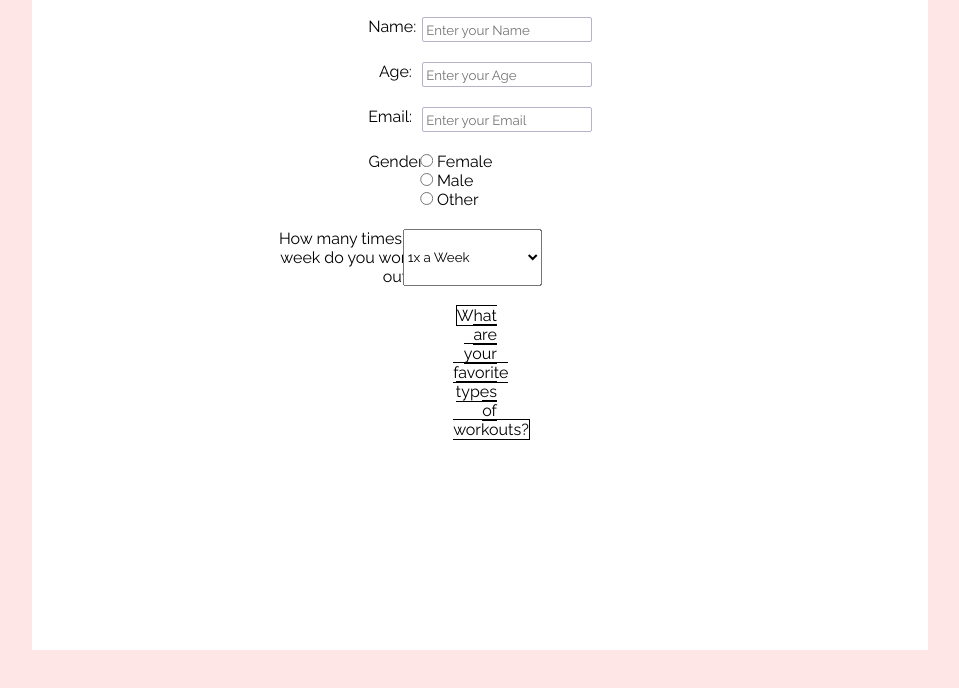
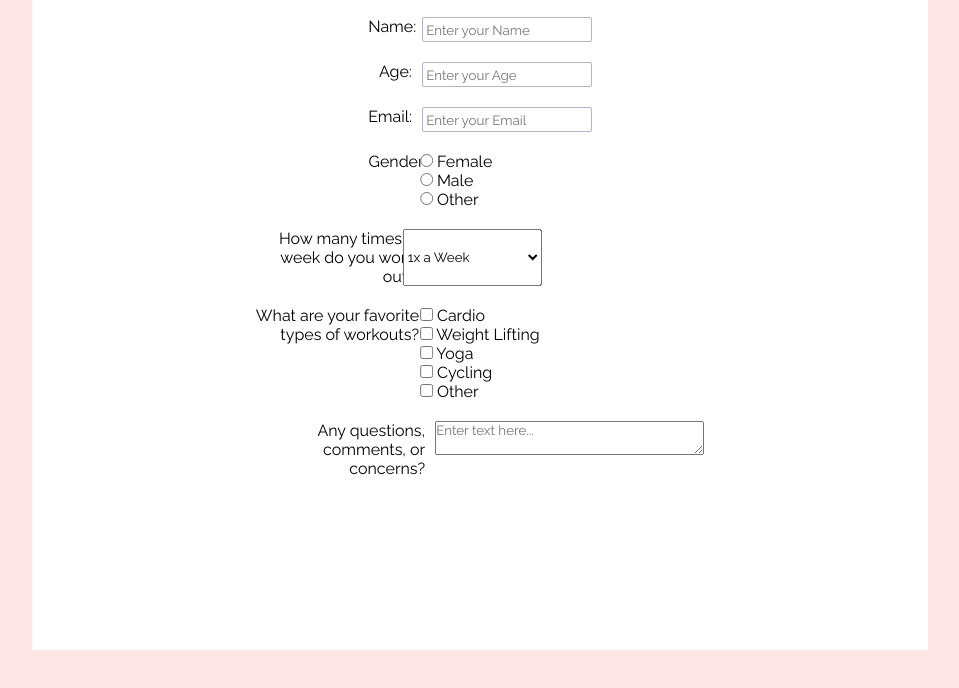
Before and after one commit to Sarah-Addo/survey-page-project, a plain HTML site: page index.html in a window 1280 px wide. Shown: the part 90-778 px from the top of the page, without its empty margins (160-1119 px from the left). Drawn offline with Linux system fonts and the light colour scheme.

Commit message:
add comment area and format accordingly

```diff
--- a/index.css
+++ b/index.css
@@ -52,7 +52,6 @@ body {
 
 }
 .labels {
-
 	width:6%;
     text-align:right;
     padding-right:10px;
@@ -72,9 +71,20 @@ body {
 .dropdown {
 	transform: translate(-70%, 0);
 }
-#favorite-types {
-	border:1px solid #000;
+#favorite-types-label {
+	width:20%;
+	transform: translate(-45%, 0);
 
-	transform: translate(-70%, 0);
-	width:50%;
 }
+#checkbox-list{
+	text-align:left;
+	transform: translate(-75%, 0);
+}
+#comments-label{
+	 width:20%;
+	transform: translate(0, 0);
+}
+#comments-area {
+	width:30%;
+	height:15%;
+}
--- a/index.html
+++ b/index.html
@@ -61,18 +61,24 @@
 		</div>
 
 		<div class="form-row">
-			<div class="labels">
+			<div class="labels" id="favorite-types-label">
 				<label id="favorite-types" for="favorite-types">What are your favorite types of workouts?</label>
 			</div>
-			<!--
-			<label for="cardio"><input id="cardio" type="checkbox" name="favorite-types"> Cardio</label>
-			<label for="weight-lifting"><input id="weight-lifting" type="checkbox" name="favorite-types"> Weight Lifting</label>
-			<label for="yoga"><input id="yoga" type="checkbox" name="favorite-types"> Yoga</label>
-			<label for="cycling"><input id="cycling" type="checkbox" name="favorite-types"> Cycling</label>
+			<div id="checkbox-list">
+			<label for="cardio"><input id="cardio" type="checkbox" name="favorite-types"> Cardio</label></br>
+			<label for="weight-lifting"><input id="weight-lifting" type="checkbox" name="favorite-types"> Weight Lifting</label></br>
+			<label for="yoga"><input id="yoga" type="checkbox" name="favorite-types"> Yoga</label></br>
+			<label for="cycling"><input id="cycling" type="checkbox" name="favorite-types"> Cycling</label></br>
 			<label for="other"><input id="other" type="checkbox" name="favorite-types"> Other</label>
-		-->
+			</div>
 
 		</div>
+
+		<div class="form-row">
+			<div class="labels" id="comments-label">
+				<label id="comments-label" for="comments">Any questions, comments, or concerns?</label>
+			</div>
+			<textarea id ="comments-area" name="comment" form="comment-form" placeholder="Enter text here..."></textarea>
 
 
 	</form>
```
